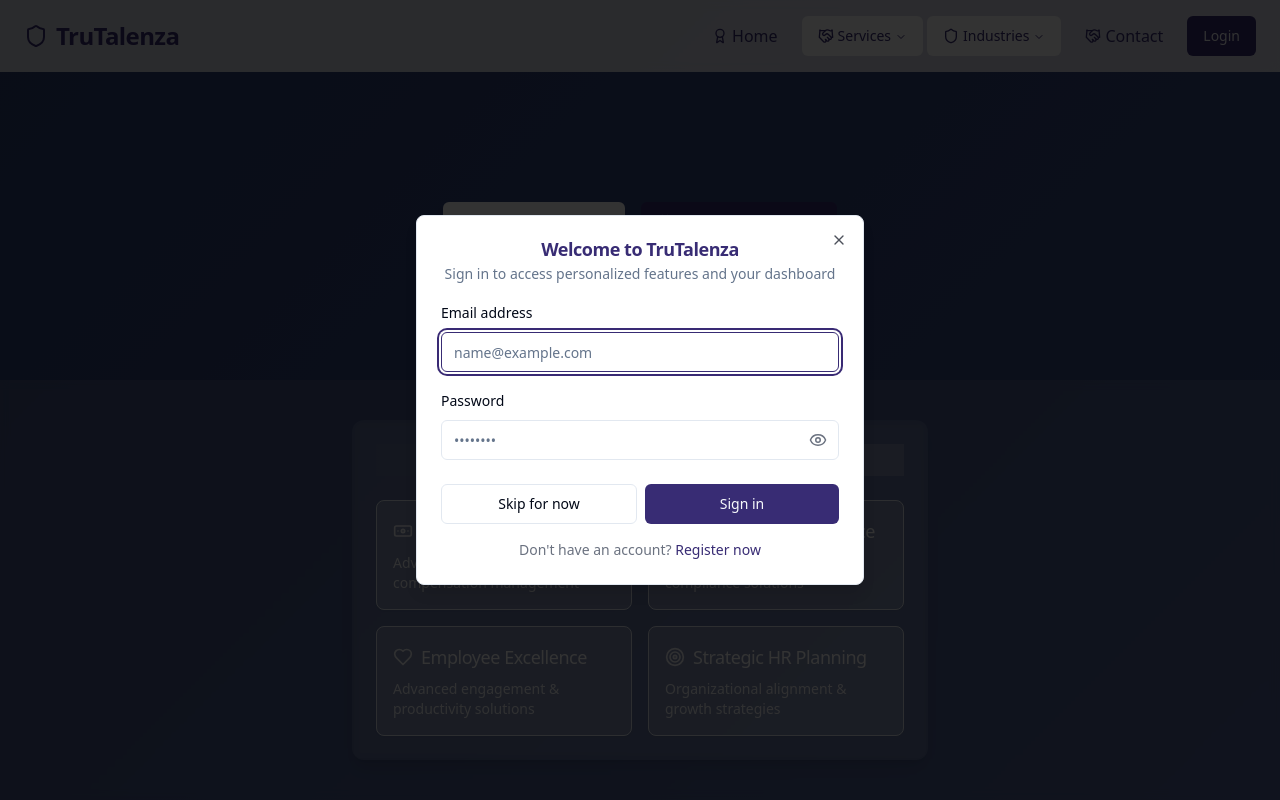
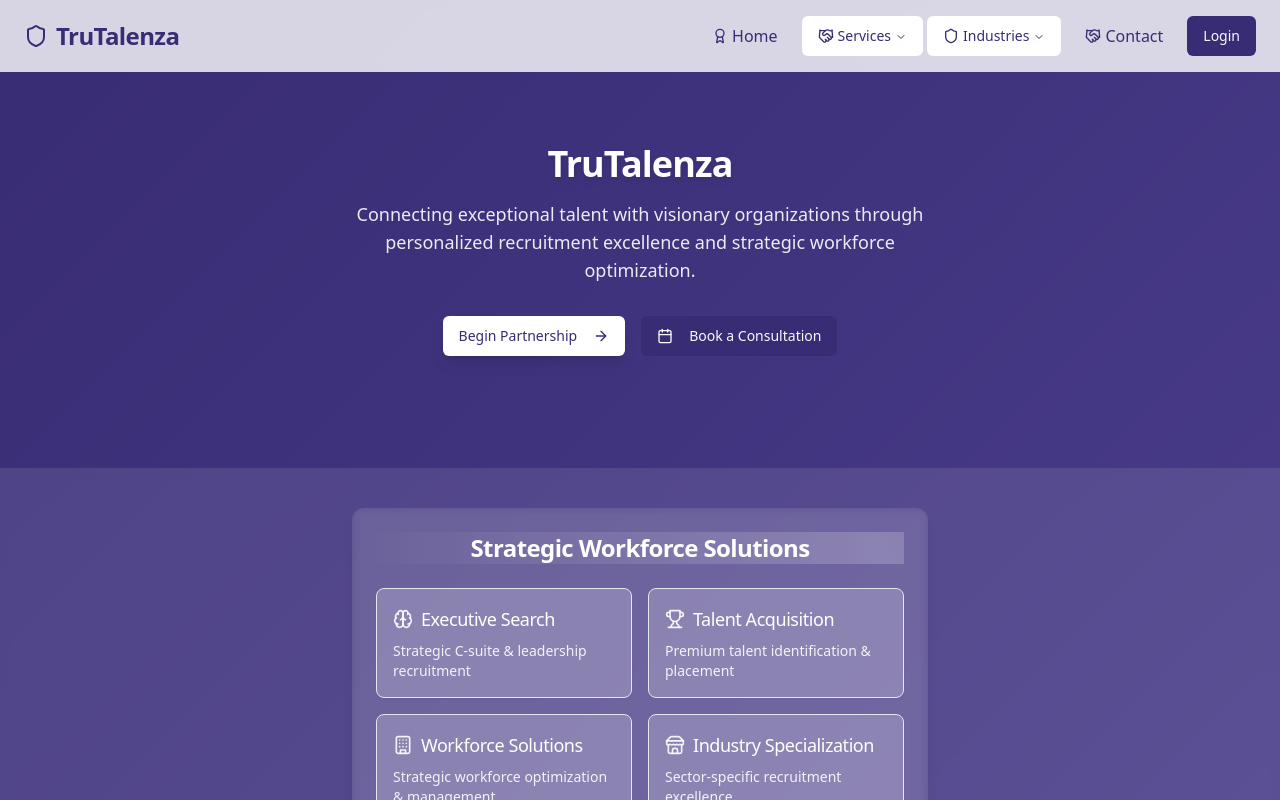
Before and after one commit to Nob1taaaa/vista-spark-web-23, a React (Vite) app: page / in a window 1280 px wide. Shown: the top 800 px of the page. Built offline with nearby package versions, Linux system fonts and the light colour scheme.

Commit message:
Revert changes
Reverts the changes made in the previous commit.

```diff
--- a/src/components/LoginModal.tsx
+++ /dev/null
@@ -1,205 +0,0 @@
-
-import { useState } from 'react';
-import { useForm } from 'react-hook-form';
-import { zodResolver } from '@hookform/resolvers/zod';
-import * as z from 'zod';
-import { Eye, EyeOff, Loader2, X } from 'lucide-react';
-import { Button } from '@/components/ui/button';
-import {
-  Dialog,
-  DialogContent,
-  DialogHeader,
-  DialogTitle,
-  DialogDescription,
-} from '@/components/ui/dialog';
-import {
-  Form,
-  FormControl,
-  FormField,
-  FormItem,
-  FormLabel,
-  FormMessage,
-} from '@/components/ui/form';
-import { Input } from '@/components/ui/input';
-import { useToast } from '@/hooks/use-toast';
-import { authService } from '@/lib/utils';
-
-const formSchema = z.object({
-  email: z.string().email('Please enter a valid email address'),
-  password: z.string().min(6, 'Password must be at least 6 characters'),
-});
-
-type FormValues = z.infer<typeof formSchema>;
-
-interface LoginModalProps {
-  isOpen: boolean;
-  onClose: () => void;
-  onLoginSuccess: () => void;
-}
-
-const LoginModal = ({ isOpen, onClose, onLoginSuccess }: LoginModalProps) => {
-  const [isLoading, setIsLoading] = useState(false);
-  const [showPassword, setShowPassword] = useState(false);
-  const { toast } = useToast();
-
-  const form = useForm<FormValues>({
-    resolver: zodResolver(formSchema),
-    defaultValues: {
-      email: '',
-      password: '',
-    },
-  });
-
-  const onSubmit = async (data: FormValues) => {
-    setIsLoading(true);
-
-    try {
-      const result = await authService.login(data);
-
-      if (result.success) {
-        toast({
-          title: 'Login successful',
-          description: 'Welcome to TruTalenza!',
-        });
-        onLoginSuccess();
-        onClose();
-      } else {
-        toast({
-          title: 'Login failed',
-          description: result.error || 'Invalid credentials',
-          variant: 'destructive',
-        });
-      }
-    } catch (error) {
-      toast({
-        title: 'Error',
-        description: 'An error occurred during login',
-        variant: 'destructive',
-      });
-    } finally {
-      setIsLoading(false);
-    }
-  };
-
-  const handleSkip = () => {
-    // Mark that user has seen the popup
-    localStorage.setItem('hasSeenLoginPopup', 'true');
-    onClose();
-  };
-
-  return (
-    <Dialog open={isOpen} onOpenChange={onClose}>
-      <DialogContent className="sm:max-w-md">
-        <DialogHeader>
-          <DialogTitle className="text-center text-brand-purple">
-            Welcome to TruTalenza
-          </DialogTitle>
-          <DialogDescription className="text-center">
-            Sign in to access personalized features and your dashboard
-          </DialogDescription>
-        </DialogHeader>
-
-        <Form {...form}>
-          <form onSubmit={form.handleSubmit(onSubmit)} className="space-y-4">
-            <FormField
-              control={form.control}
-              name="email"
-              render={({ field }) => (
-                <FormItem>
-                  <FormLabel>Email address</FormLabel>
-                  <FormControl>
-                    <Input
-                      placeholder="name@example.com"
-                      {...field}
-                      type="email"
-                      className="focus:border-brand-purple"
-                      autoComplete="email"
-                      disabled={isLoading}
-                    />
-                  </FormControl>
-                  <FormMessage />
-                </FormItem>
-              )}
-            />
-
-            <FormField
-              control={form.control}
-              name="password"
-              render={({ field }) => (
-                <FormItem>
-                  <FormLabel>Password</FormLabel>
-                  <FormControl>
-                    <div className="relative">
-                      <Input
-                        placeholder="••••••••"
-                        {...field}
-                        type={showPassword ? "text" : "password"}
-                        className="focus:border-brand-purple pr-10"
-                        autoComplete="current-password"
-                        disabled={isLoading}
-                      />
-                      <button
-                        type="button"
-                        className="absolute right-3 top-1/2 -translate-y-1/2 text-gray-500 hover:text-gray-700"
-                        onClick={() => setShowPassword(!showPassword)}
-                      >
-                        {showPassword ? (
-                          <EyeOff size={18} />
-                        ) : (
-                          <Eye size={18} />
-                        )}
-                      </button>
-                    </div>
-                  </FormControl>
-                  <FormMessage />
-                </FormItem>
-              )}
-            />
-
-            <div className="flex gap-2 pt-2">
-              <Button
-                type="button"
-                variant="outline"
-                className="flex-1"
-                onClick={handleSkip}
-                disabled={isLoading}
-              >
-                Skip for now
-              </Button>
-              <Button
-                type="submit"
-                className="flex-1 bg-brand-purple hover:bg-brand-lightPurple"
-                disabled={isLoading}
-              >
-                {isLoading ? (
-                  <span className="flex items-center justify-center gap-2">
-                    <Loader2 size={18} className="animate-spin" />
-                    Signing in...
-                  </span>
-                ) : (
-                  "Sign in"
-                )}
-              </Button>
-            </div>
-
-            <div className="text-center text-sm text-gray-500">
-              Don't have an account?{' '}
-              <button
-                type="button"
-                className="text-brand-purple hover:text-brand-lightPurple font-medium"
-                onClick={() => {
-                  // You can implement register modal or redirect to register page
-                  window.location.href = '/register';
-                }}
-              >
-                Register now
-              </button>
-            </div>
-          </form>
-        </Form>
-      </DialogContent>
-    </Dialog>
-  );
-};
-
-export default LoginModal;
--- a/src/pages/Index.tsx
+++ b/src/pages/Index.tsx
@@ -5,35 +5,8 @@ import Navbar from '../components/Navbar';
 import HeroSections from '../components/HeroSections';
 import TestimonialsSlider from '../components/TestimonialsSlider';
 import Footer from '../components/Footer';
-import LoginModal from '../components/LoginModal';
-import { authService } from '@/lib/utils';
 
 const Index = () => {
-  const [showLoginModal, setShowLoginModal] = useState(false);
-
-  useEffect(() => {
-    // Check if user has seen the login popup before and is not already authenticated
-    const hasSeenLoginPopup = localStorage.getItem('hasSeenLoginPopup');
-    const isAuthenticated = authService.isAuthenticated();
-
-    if (!hasSeenLoginPopup && !isAuthenticated) {
-      // Show modal after a short delay for better UX
-      const timer = setTimeout(() => {
-        setShowLoginModal(true);
-      }, 2000);
-
-      return () => clearTimeout(timer);
-    }
-  }, []);
-
-  const handleLoginSuccess = () => {
-    localStorage.setItem('hasSeenLoginPopup', 'true');
-  };
-
-  const handleCloseModal = () => {
-    setShowLoginModal(false);
-  };
-
   // Mock testimonials data
   const testimonials = [
     {
@@ -62,7 +35,12 @@ const Index = () => {
   return (
     <div className="min-h-screen">
       <Navbar />
-      <HeroSections />
+      <HeroSections
+        id="trutalenza"
+        title="TruTalenza"
+        subtitle="Strategic Workforce Solutions"
+        description="Connecting exceptional talent with visionary organizations through personalized recruitment excellence and strategic workforce optimization."
+      />
 
       {/* Features Section */}
       <section className="py-20 bg-white">
@@ -144,12 +122,6 @@ const Index = () => {
 
       <TestimonialsSlider testimonials={testimonials} />
       <Footer />
-
-      <LoginModal
-        isOpen={showLoginModal}
-        onClose={handleCloseModal}
-        onLoginSuccess={handleLoginSuccess}
-      />
     </div>
   );
 };
```
